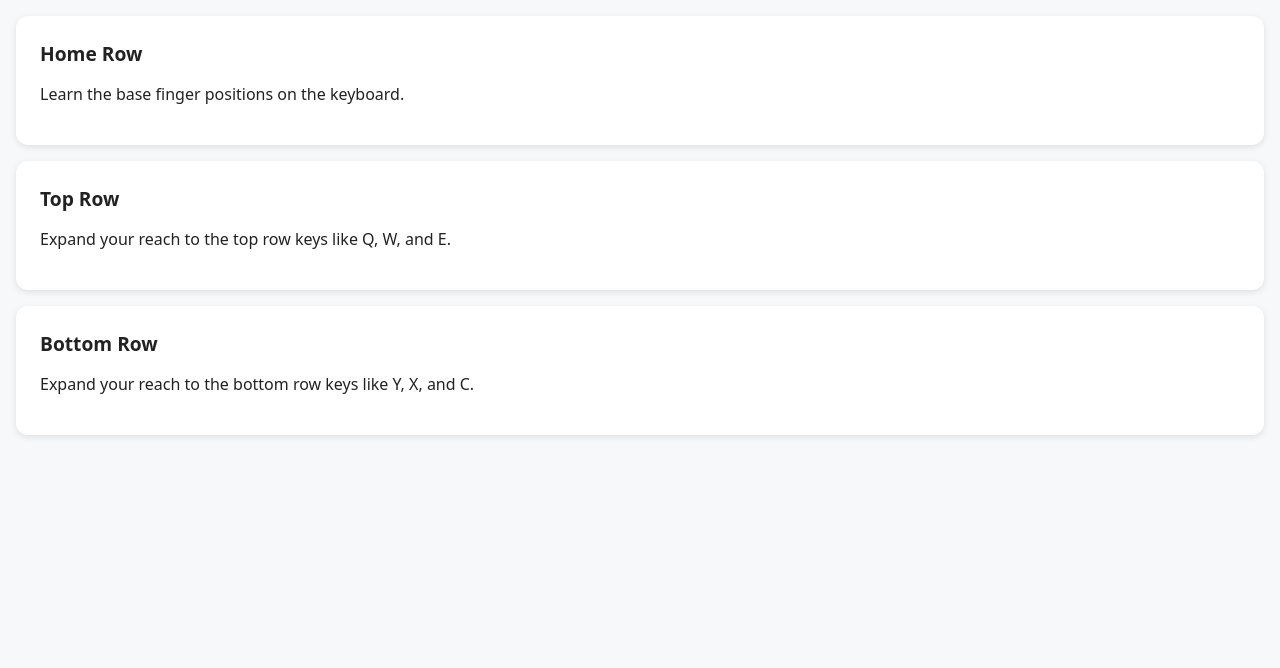
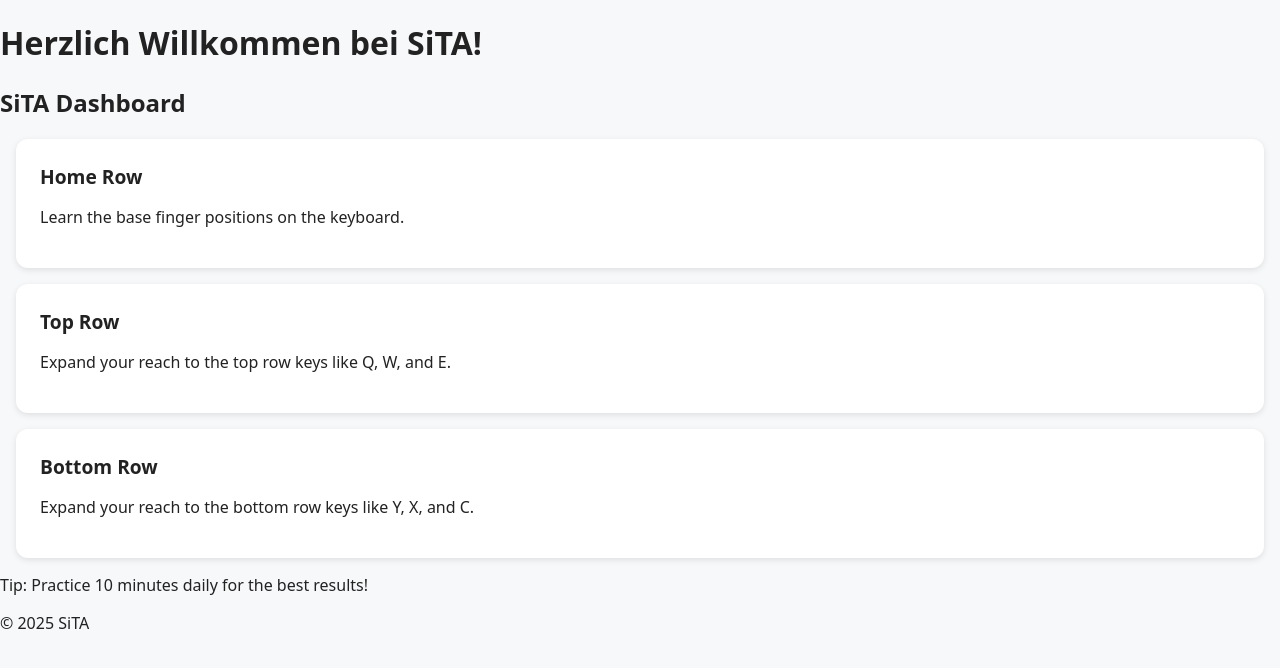
Before and after one commit to mgrosser3/sita, a website with bundled scripts: page src/index.html in a window 1280 px wide. Built offline with nearby package versions, Linux system fonts and the light colour scheme.

Commit message:
feat: add header and footer to index.html

```diff
--- a/src/index.html
+++ b/src/index.html
@@ -5,10 +5,24 @@
     <link rel="stylesheet" href="./styles/main.css" />
     <link rel="stylesheet" href="./styles/typing-exercise.css" />
     <link rel="stylesheet" href="./styles/typing-input-field.css" />
-    <title>SiTA</title>
+    <title>SiTA 0.1.0</title>
   </head>
+
   <body>
-    <section id="app"></section>
-    <script type="module" src="./index.js"></script>
+    <header><h1>Herzlich Willkommen bei SiTA!</h1></header>
+
+    <main>
+      <header>
+        <h2>SiTA Dashboard</h2>
+      </header>
+      <section id="app"></section>
+      <aside>
+        <p>Tip: Practice 10 minutes daily for the best results!</p>
+      </aside>
+      <footer>
+        <p>&copy; 2025 SiTA</p>
+      </footer>
+      <script type="module" src="./index.js"></script>
+    </main>
   </body>
 </html>
```
